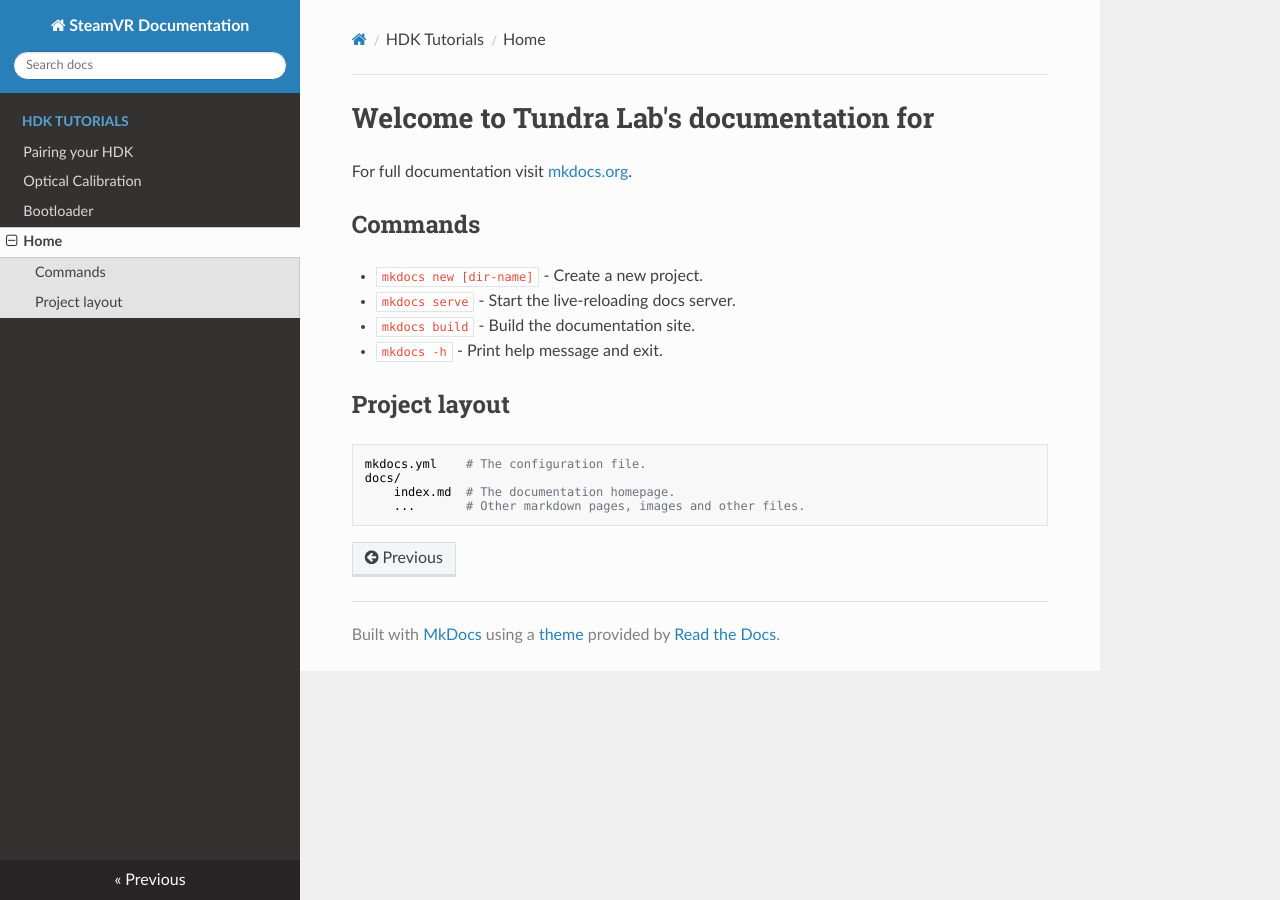
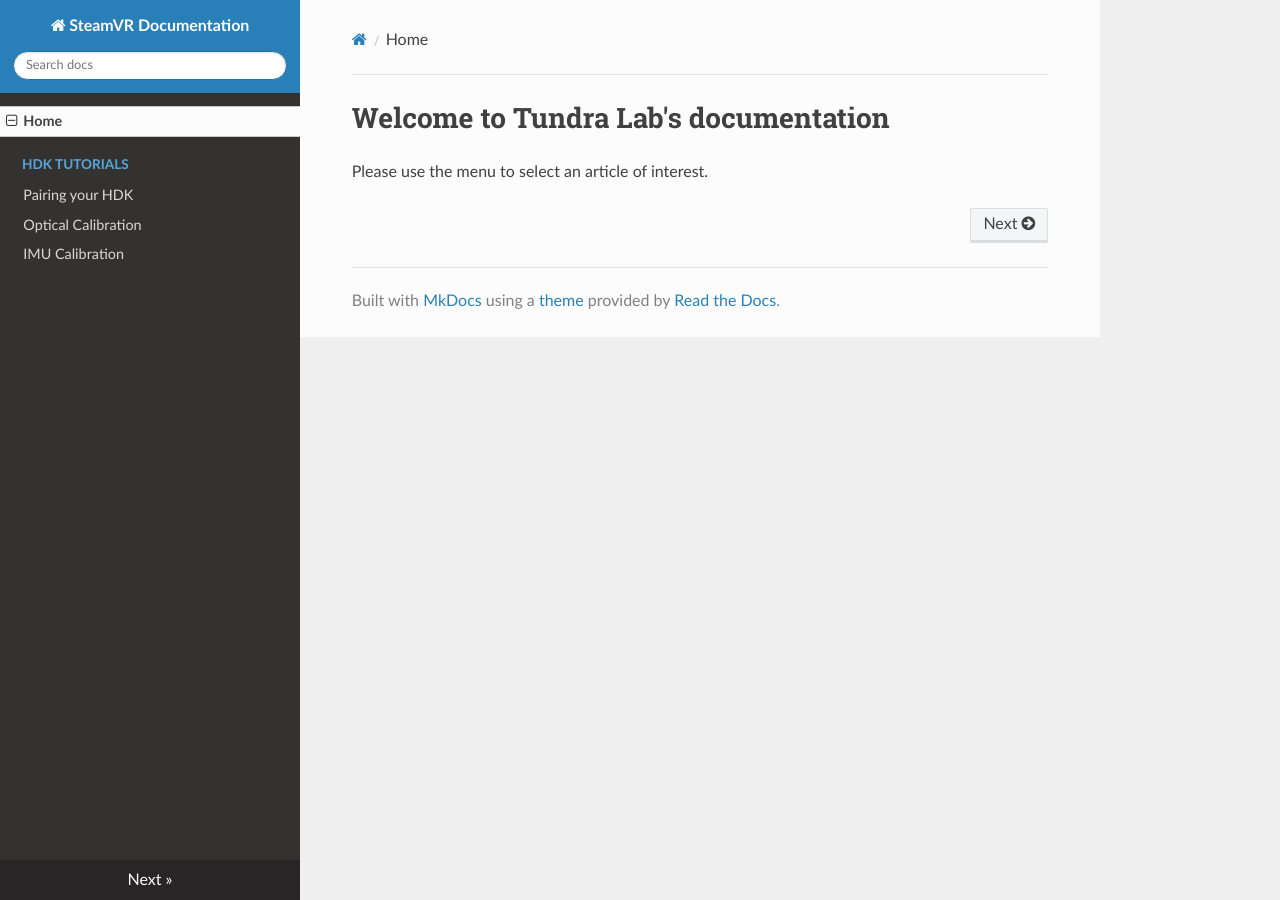
Before and after one commit to tundra-labs/SteamVR_Documentation, an MkDocs documentation site: the page built from docs/index.md, in a window 1280 px wide. Built offline with MkDocs 1.6.1, drawn with Linux system fonts in a browser that asks for light colours; nearby versions of some CDN libraries.

Commit message:
Adding placeholder pages

```diff
--- a/docs/index.md
+++ b/docs/index.md
@@ -1,17 +1,3 @@
-# Welcome to Tundra Lab's documentation for
+# Welcome to Tundra Lab's documentation
 
-For full documentation visit [mkdocs.org](https://www.mkdocs.org).
-
-## Commands
-
-* `mkdocs new [dir-name]` - Create a new project.
-* `mkdocs serve` - Start the live-reloading docs server.
-* `mkdocs build` - Build the documentation site.
-* `mkdocs -h` - Print help message and exit.
-
-## Project layout
-
-    mkdocs.yml    # The configuration file.
-    docs/
-        index.md  # The documentation homepage.
-        ...       # Other markdown pages, images and other files.
+Please use the menu to select an article of interest.
--- a/mkdocs.yml
+++ b/mkdocs.yml
@@ -2,8 +2,8 @@ site_name: SteamVR Documentation
 theme: readthedocs
 
 nav:
+  - Home: 'index.md'
   - 'HDK Tutorials':
     - 'Pairing your HDK': 'pairing_instructions.md'
     - 'Optical Calibration': 'optical_calibration.md'
-    - 'Bootloader': 'bootloader.md'
-    - Home: 'index.md'
+    - 'IMU Calibration': 'imu_calibration.md'
```
Also changed, not shown: docs/imu_calibration.md (added, +1 -0 lines), docs/pairing_instructions.md (+1 -5 lines), 1 other file.
